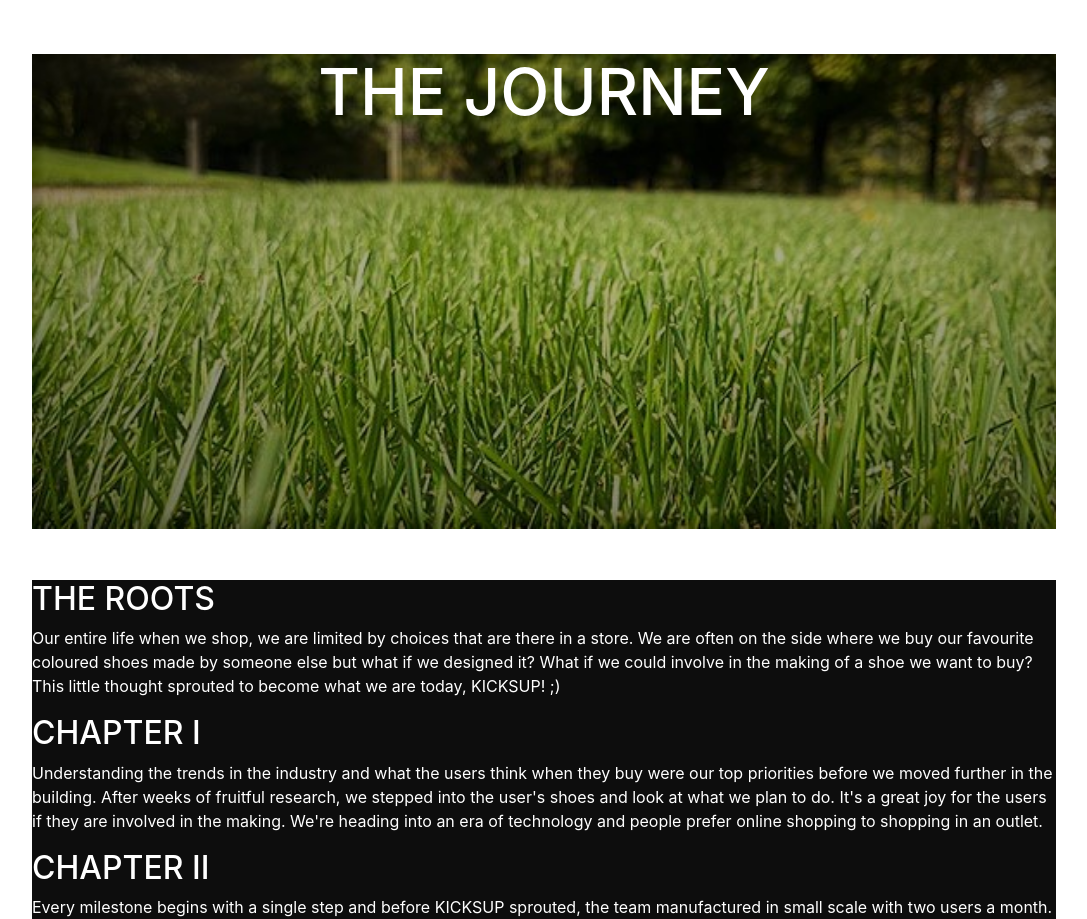
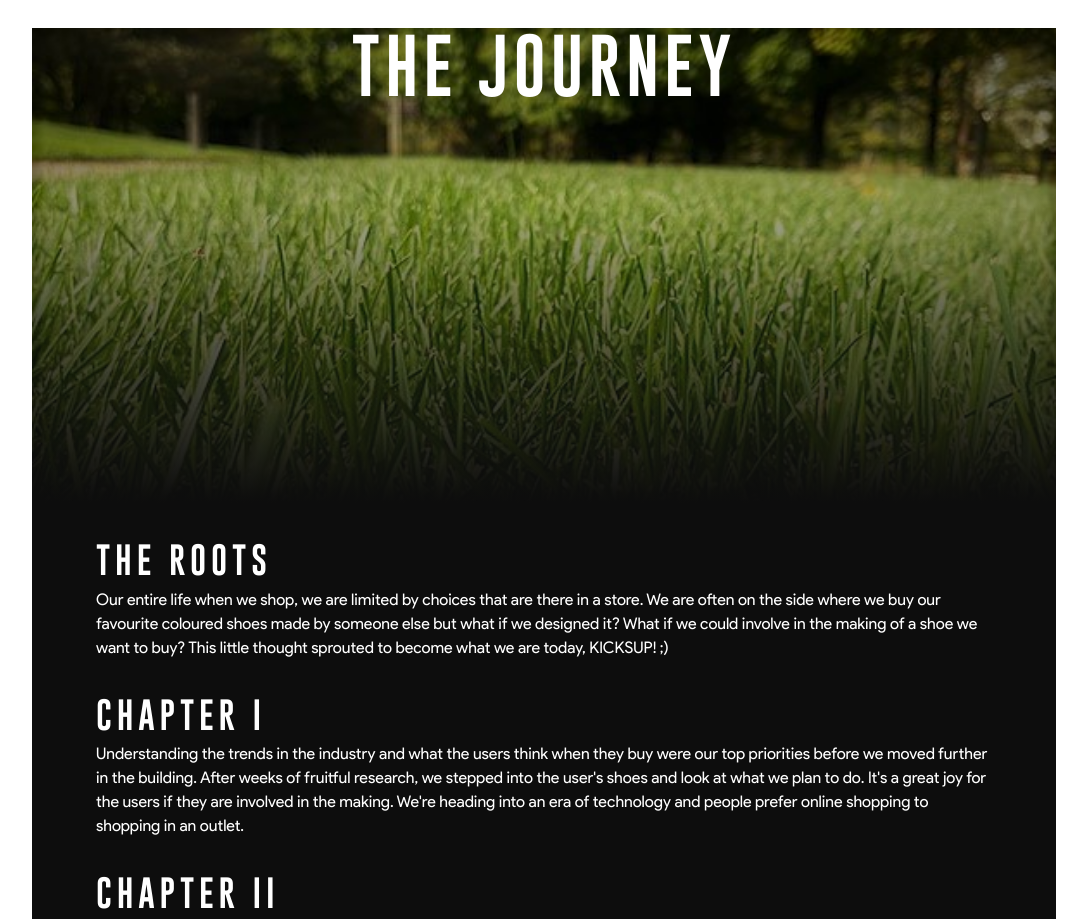
Before and after one commit to agnivabasak/Kicksup, a plain HTML site: page src/thejourney.html in a window 1280 px wide. Shown: the part 64-983 px from the top of the page, without its empty margins (96-1183 px from the left). Drawn offline with nearby package versions, Linux system fonts and the light colour scheme.

Commit message:
formatted the journey page

```diff
--- a/src/thejourney.html
+++ b/src/thejourney.html
@@ -40,11 +40,12 @@
           </ul>
         </div>
       </nav>
-      <div class="navbar-padding d-flex justify-content-center" id="grass-bg">
+      <div style="box-shadow: 10px 10px black;">
+      <div class="navbar-margin d-flex justify-content-center" id="grass-bg">
             <img class="bg-img img-responsive" src="../assets/grasspic.jpg"/>
             <h1>THE JOURNEY</h1>
-      </div>
-      <div class="navbar-margin" id="journey-text-field">
+      </div><!--
+    --><div class="navbar-margin" id="journey-text-field">
         <h2>THE ROOTS</h2>
         <p>Our entire life when we shop, we are limited by choices that are there in a store. We are often on the side where we buy our favourite coloured shoes made by
             someone else but what if we designed it? What if we could involve in the making of a shoe we want to  buy? This little thought sprouted to become what we are
@@ -58,8 +59,9 @@
             crucial to our brand as this is our first practical experience. Interacting with the users was the best thing ever. The positive reviews and support from people
             motivated us to push our limits further.</p>
         <h2>KICKSUP</h2>
-        <p>Here we are, made a perfect platform for you to involve in the making of a shoe you want to buy! We have evolved ever since we started out. We wish to help you
+        <p id="journey-text-field-last-p">Here we are, made a perfect platform for you to involve in the making of a shoe you want to buy! We have evolved ever since we started out. We wish to help you
             more and make KICKSUP a bigger team. Design your shoe and be a part of our journey!</p>
+      </div>
       </div>
     <script src="https://code.jquery.com/jquery-3.5.1.slim.min.js" integrity="sha384-DfXdz2htPH0lsSSs5nCTpuj/zy4C+OGpamoFVy38MVBnE+IbbVYUew+OrCXaRkfj" crossorigin="anonymous"></script>
     <script src="https://cdn.jsdelivr.net/npm/popper.js@1.16.1/dist/umd/popper.min.js" integrity="sha384-9/reFTGAW83EW2RDu2S0VKaIzap3H66lZH81PoYlFhbGU+6BZp6G7niu735Sk7lN" crossorigin="anonymous"></script>
--- a/styles.css
+++ b/styles.css
@@ -1,3 +1,11 @@
+@font-face{
+    font-family: Gobold;
+    src: url(./assets/fonts/Gobold_Regular.otf);
+}
+@font-face{
+    font-family: ProductSans;
+    src : url(./assets/fonts/Product_Sans.ttf);
+}
 .website-logo {
     width : 1.8rem;
     height : 1.8rem;
@@ -16,11 +24,14 @@ div i {
     color : #0d0d0d;
     text-decoration: none;
 }
-.navbar ,.navbar-padding {
+.navbar {
     padding : 2% 10%;
 }
+.navbar-padding {
+    padding : 0 10%;
+}
 .navbar-margin {
-    margin : 2% 10%;
+    margin : 0 10%;
 }
 .mx-auto {
     padding-left : 20%;
@@ -28,17 +39,31 @@ div i {
 .bg-img {
     width:100%;
     height :auto;
+    z-index: -1;
 }
 #grass-bg {
-    ;
+    background-image: linear-gradient(to bottom, rgba(13, 13, 13, 0) 35%, rgba(13, 13, 13, 0.67) 80%, #0d0d0d);
 }
 #grass-bg h1 {
     position : absolute;
+    font-family: Gobold;
     z-index : 2;
     color : white;
     font-size: 4rem;
+    letter-spacing: 0.3rem;
 }
 #journey-text-field {
     background-color: #0d0d0d;
     color : white;
+    padding : 3% 5% 1% 5%;
 }
+#journey-text-field h2 {
+    font-family: Gobold;
+    letter-spacing: 0.3rem;
+}
+#journey-text-field p {
+    font-family: ProductSans;
+    font-weight: lighter;
+    font-size: 1rem;
+    margin-bottom: 4%;
+}
```
Also changed, not shown: assets/fonts/Gobold_Regular.otf (added), assets/fonts/Product_Sans.ttf (added).
